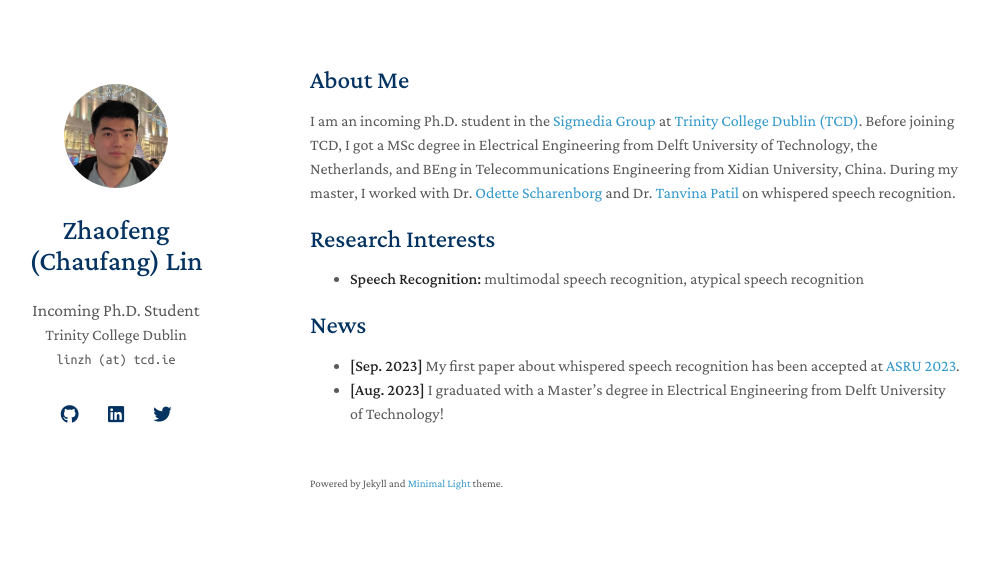
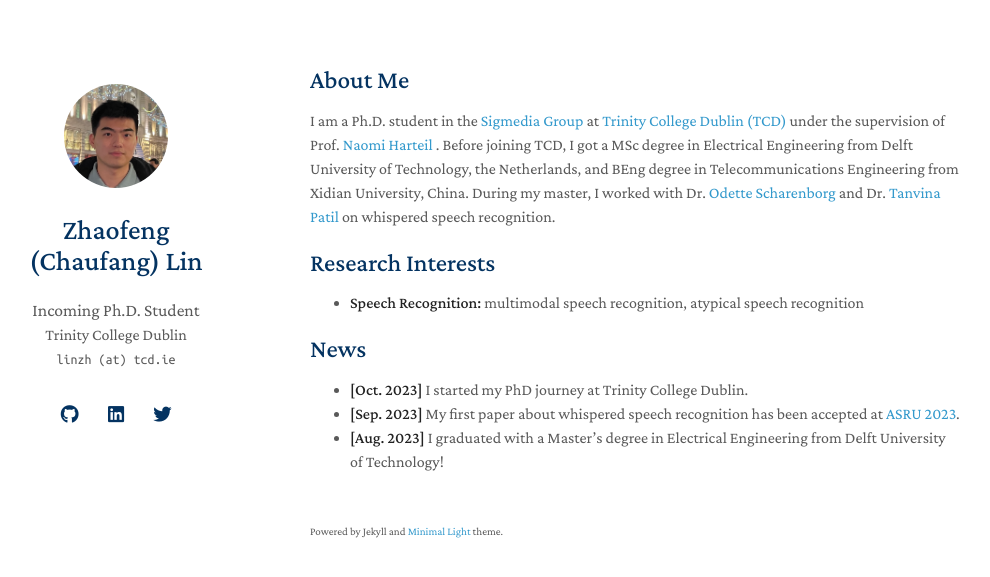
Before and after one commit to chaufanglin/chaufanglin.github.io, a Jekyll site: the page built from index.md, in a window 1280 px wide. Shown: the top 577 px of the page, without its empty margins (160-1150 px from the left). Built offline with Jekyll 4.4.1, drawn with Linux system fonts in a browser that asks for light colours; nearby versions of some CDN libraries; a style sheet for code colours, icons or effects is not loaded; our own code applies the rules of GitHub Pages for plain Markdown files.

Commit message:
updated new position

```diff
--- a/index.md
+++ b/index.md
@@ -4,7 +4,7 @@ layout: homepage
 
 ## About Me
 
-I am an incoming Ph.D. student in the <a href="https://sigmedia.github.io" target="_blank">Sigmedia Group</a> at <a href="https://www.tcd.ie/" target="_blank">Trinity College Dublin (TCD)</a>. Before joining TCD, I got a MSc degree in Electrical Engineering from Delft University of Technology, the Netherlands, and BEng in Telecommunications Engineering from Xidian University, China. During my master, I worked with Dr. <a href="https://odettescharenborg.wordpress.com/" target="_blank">Odette Scharenborg</a> and Dr. <a href="https://sites.google.com/site/tanvinabpatel/" target="_blank">Tanvina Patil</a> on whispered speech recognition.
+I am a Ph.D. student in the <a href="https://sigmedia.github.io" target="_blank">Sigmedia Group</a> at <a href="https://www.tcd.ie/" target="_blank">Trinity College Dublin (TCD)</a> under the supervision of Prof. <a href="https://sigmedia.github.io/team/nharte" target="_blank">Naomi Harteil</a> . Before joining TCD, I got a MSc degree in Electrical Engineering from Delft University of Technology, the Netherlands, and BEng degree in Telecommunications Engineering from Xidian University, China. During my master, I worked with Dr. <a href="https://odettescharenborg.wordpress.com/" target="_blank">Odette Scharenborg</a> and Dr. <a href="https://sites.google.com/site/tanvinabpatel/" target="_blank">Tanvina Patil</a> on whispered speech recognition.
 
 ## Research Interests
 
@@ -13,6 +13,7 @@ I am an incoming Ph.D. student in the <a href="https://sigmedia.github.io" targe
 
 ## News
 
+- **[Oct. 2023]** I started my PhD journey at Trinity College Dublin.
 - **[Sep. 2023]** My first paper about whispered speech recognition has been accepted at <a href="http://www.asru2023.org/" target="_blank">ASRU 2023</a>.
 - **[Aug. 2023]** I graduated with a Master's degree in Electrical Engineering from Delft University of Technology!
 
```
